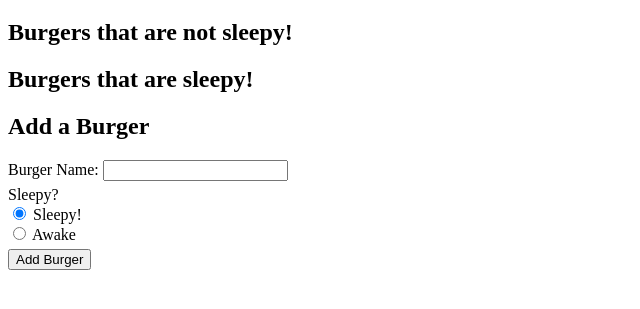
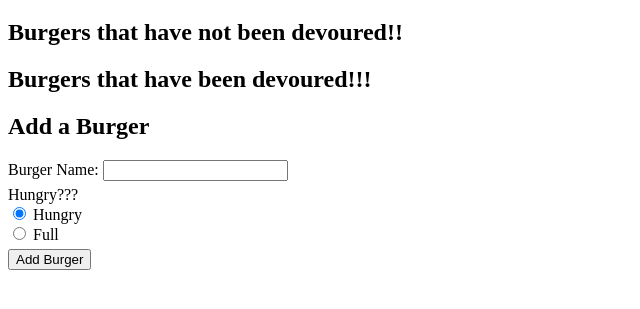
Before and after one commit to dspark8916/Burger, a website: page public/index.html in a window 1280 px wide. Shown: the part 61-370 px from the top of the page, without its empty margins (0-640 px from the left). Drawn offline with nearby package versions, Linux system fonts and the light colour scheme; no server answers.

Commit message:
updated index.html file

```diff
--- a/public/index.html
+++ b/public/index.html
@@ -5,18 +5,18 @@
     <link rel="stylesheet" href="/assets/css/style.css" type="text/css" />
     <title>Eat-Da-Burger!!</title>
     <script src="https://code.jquery.com/jquery.js"></script>
-    <script src="/assets/js/cats.js"></script>
+    <script src="/assets/js/burgers.js"></script>
   </head>
   <body>
     <h1>Burgers!</h1>
 
-    <h2>Burgers that are not sleepy!</h2>
+    <h2>Burgers that have not been devoured!!</h2>
 
-    <ul id="notSleepyBurgers"></ul>
+    <ul id="notDevouredBurgers"></ul>
 
-    <h2>Burgers that are sleepy!</h2>
+    <h2>Burgers that have been devoured!!!</h2>
 
-    <ul id="sleepyBurgers"></ul>
+    <ul id="devouredBurgers"></ul>
 
     <h2>Add a Burger</h2>
     <form class="create-form">
@@ -26,9 +26,9 @@
       </div>
 
       <div class="form-group">
-        <label for="sleepy">Sleepy?</label><br />
-        <input type="radio" name="sleepy" value="1" checked /> Sleepy!<br />
-        <input type="radio" name="sleepy" value="0" /> Awake
+        <label for="sleepy">Hungry???</label><br />
+        <input type="radio" name="devoured" value="1" checked /> Hungry<br />
+        <input type="radio" name="devoured" value="0" /> Full
       </div>
 
       <button type="submit">Add Burger</button>
```
